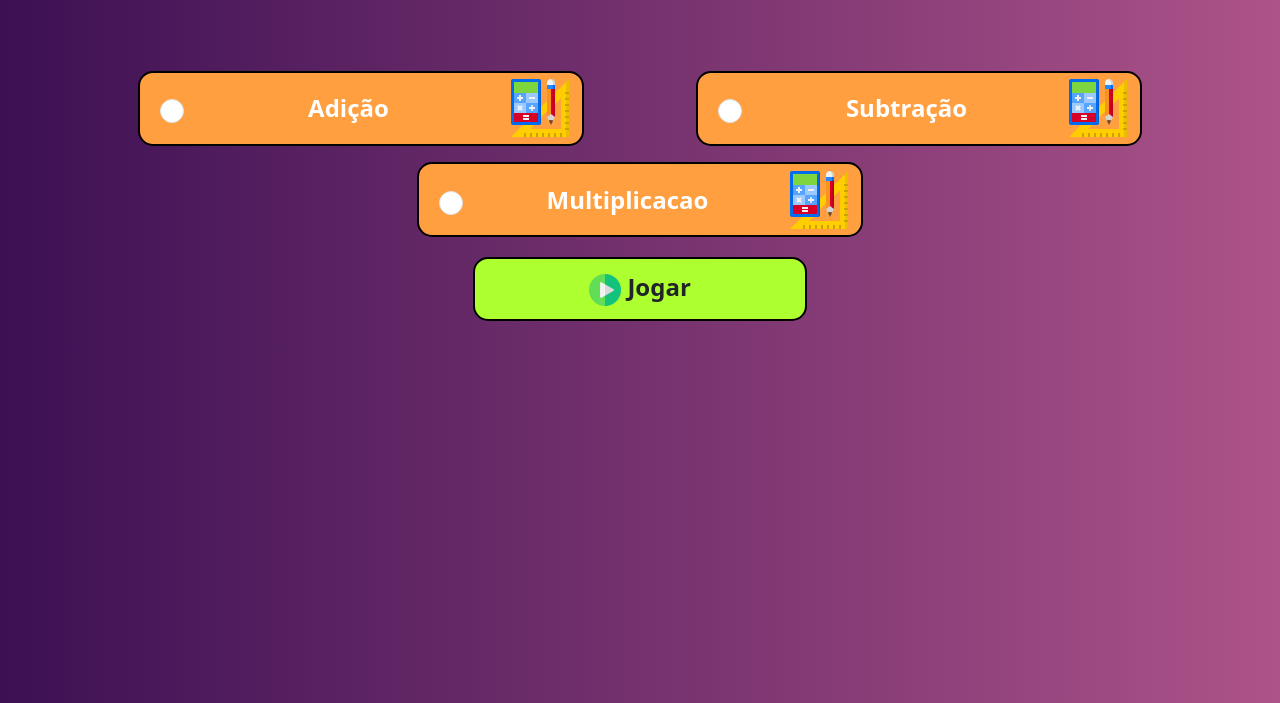
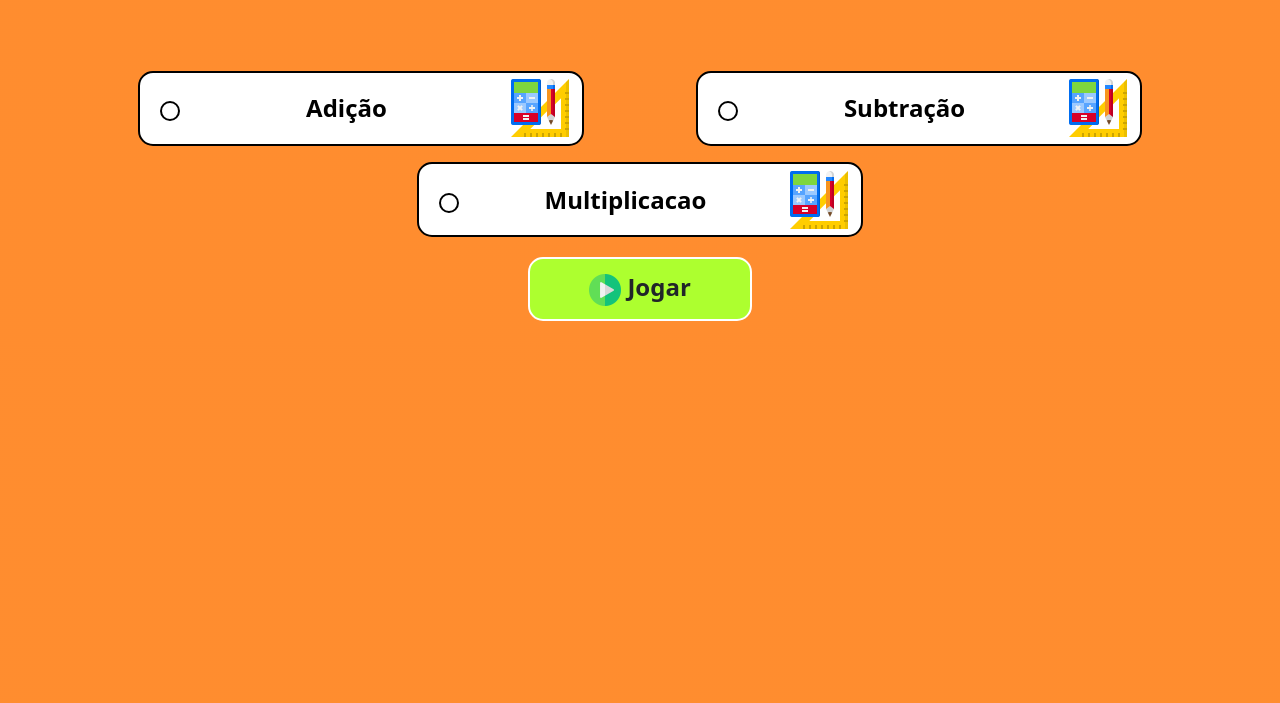
Before and after one commit to ferreirajoao-cps/TCC-2H3, a plain HTML site: page assets/html/materias.html in a window 1280 px wide. Shown: the part 97-800 px from the top of the page. Drawn offline with Linux system fonts and the light colour scheme.

Commit message:
Corzinha

```diff
--- a/assets/css/index.css
+++ b/assets/css/index.css
@@ -1,7 +1,7 @@
 body {
-    background: #ad5389;
-    background: -webkit-linear-gradient(to right, #3c1053, #ad5389);
-    background: linear-gradient(to right, #3c1053, #ad5389);
+    background: #000000d0;
+    /* background: -webkit-linear-gradient(to right, #3c1053, #ad5389); */
+    background: linear-gradient(to right, #ff7300d0, #ff7300d0);
 }
 
 #logo {
@@ -20,7 +20,7 @@ body {
 }
 
 .text-t {
-    color: black;
+    color: rgb(0, 0, 0);
     font-size: 2.5rem;
     display: inline;
     justify-content: center;
@@ -30,7 +30,7 @@ body {
     margin-bottom: 1.25rem;
     border-radius: 0.9375rem;
     font-weight: bold;
-    background-color: rgba(241, 241, 241, 0.5);
+    background-color: rgb(255, 255, 255);
     text-align: center;
 }
 
@@ -56,43 +56,44 @@ body {
     border-radius: 0.9375rem;
     font-weight: bold;
     font-size: 1.125rem;
-    background-color: rgba(241, 241, 241, 0.5);
+    background-color: rgb(255, 255, 255);
 }
 
+/* Botao de jogar */
 .btn {
-    cursor: crosshair;
-    color: #000;
+    color: #000000; /* texto botao */
     padding-top: 10px;
     margin-top: 0.9375rem;
     margin-bottom: 0.9375rem;
     font-size: 1.5rem;
     font-weight: bold;
-    background-color: greenyellow;
+    background-color: rgb(0, 221, 0);
     height: 64px;
-    width: 25%;
+    width: 09%;
     max-width: 450px;
     border-radius: 0.9375rem;
     transition: box-shadow 0.3s; /* Adiciona transição suave na sombra */
-    border: 0.125rem solid #000000; /* Adiciona a borda preta */
+    border: 0.125rem solid #ffffff; /* Adiciona a borda preta */
 }
-
+#btnplay {
+    background-color: rgb(0, 221, 0);
+}
 .playicon {
     height: 2rem;
     width: 2rem;
 }
 
+/* botao cor sobreposta */
 .btn:hover {
-    background-color: greenyellow;
+    background-color: rgb(38, 189, 0);
     border: 0.125rem solid #000000; /* Adiciona a borda preta */
-    cursor: crosshair;
-    color: #000;
+    color: #ffffff;
     box-shadow: 10px 10px 5px -7px rgba(0,0,0,0.75);
 -webkit-box-shadow: 10px 10px 5px -7px rgba(0,0,0,0.75);
 -moz-box-shadow: 10px 10px 5px -7px rgba(0,0,0,0.75);
 }
 
 * {
-    cursor: crosshair;
 }
 #nickinsert{
     color: black;
@@ -105,7 +106,7 @@ body {
     border-radius: 0.9375rem;
     font-weight: bold;
     font-size: 1.125rem;
-    background-color: rgba(241, 241, 241, 0.5);
+    background-color: rgb(255, 255, 255);
 }
 #nickinsert input{
     background-color: rgba(241, 241, 241, 0);
@@ -120,7 +121,7 @@ body {
     width: 2rem;
 }
 #btnpodium{
-    background-color: #FFCD56;
+    background-color: #fc2b2b;
 }
 @media screen and (max-width: 768px) {
     .btn{
--- a/assets/css/materias.css
+++ b/assets/css/materias.css
@@ -1,7 +1,7 @@
 body {
-    background: #ad5389;
-    background: -webkit-linear-gradient(to right, #3c1053, #ad5389);
-    background: linear-gradient(to right, #3c1053, #ad5389);
+    background: #000000d0;
+    /* background: -webkit-linear-gradient(to right, #3c1053, #ad5389); */
+    background: linear-gradient(to right, #ff7300d0, #ff7300d0);
     width: 100%;
     height: 100%;
 }
@@ -29,7 +29,7 @@ body {
     margin-bottom: 1.25rem;
     border-radius: 0.9375rem;
     font-weight: bold;
-    background-color: rgba(241, 241, 241, 0.5);
+    background-color: rgb(255, 255, 255);
 }
 
 .form-check-c,
@@ -47,7 +47,7 @@ body {
     height: 4.6875rem;
     border-radius: 0.9375rem;
     border: 0.125rem solid #000000; /* Adiciona a borda preta */
-    color: white;
+    color: rgb(0, 0, 0);
     font-size: 1.5rem;
     padding: 0.625rem;
     transition: box-shadow 0.3s; /* Adiciona transição suave na sombra */
@@ -75,7 +75,7 @@ body {
 }
 
 .form-check-m {
-    background-color: #FF9F40; /* Laranja */
+    background-color: #ffffff; /* Laranja */
     margin-top: 1.5%;
 }
 
@@ -97,6 +97,31 @@ body {
 .form-check-input {
     margin-left: 0.625rem;
 }
+
+input[type='radio'] {
+    appearance: none;
+    border: 2px solid rgb(0, 0, 0); /* Cor da borda */
+    width: 20px;
+    height: 20px;
+    border-radius: 50%;
+    outline: none;
+    cursor: pointer;
+    position: relative;
+  }
+
+  /* Estilo para a bolinha quando selecionada */
+  input[type='radio']:checked::before {
+    content: '';
+    display: block;
+    width: 12px;
+    height: 12px;
+    border-radius: 50%;
+    background-color: rgb(255, 255, 255); /* Cor da bolinha selecionada */
+    position: absolute;
+    top: 50%;
+    left: 50%;
+    transform: translate(-50%, -50%);
+  }
 
 .iconem {
     height: 4rem;
@@ -125,11 +150,11 @@ body {
     font-weight: bold;
     background-color: greenyellow;
     height: 64px;
-    width: 30%;
+    width: 20%;
     padding-top:10px;
     border-radius: 0.9375rem;
     transition: box-shadow 0.3s; /* Adiciona transição suave na sombra */
-    border: 0.125rem solid #000000; /* Adiciona a borda preta */
+    border: 0.125rem solid #ffffff; /* Adiciona a borda preta */
 }
 
 .playicon {
@@ -141,6 +166,7 @@ body {
     background-color: greenyellow;
     border: 0.125rem solid #000000; /* Adiciona a borda preta */
     cursor: crosshair;
+    color: white;
     box-shadow: 10px 10px 5px -7px rgba(0,0,0,0.75);
 -webkit-box-shadow: 10px 10px 5px -7px rgba(0,0,0,0.75);
 -moz-box-shadow: 10px 10px 5px -7px rgba(0,0,0,0.75);
@@ -156,6 +182,9 @@ body {
             display: block;
         }
     }
+.form-check-m{
+    font-size: 1rem;
+}
 
 .form-check-g{
     margin-top: 5px;
@@ -175,4 +204,7 @@ body {
 }
 .form-check-v{
     margin-left: 0px;
+}
+.btn{
+    width: 35%;
 }}
--- a/assets/html/materias.html
+++ b/assets/html/materias.html
@@ -6,7 +6,7 @@
         <link rel="stylesheet" href="../bootstrap/css/bootstrap.min.css">
         <link rel="stylesheet" href="../css/materias.css">
         <link rel="shortcut icon" href="../images/geral/logo.png" type="image/x-icon">
-        <title>Kinect - Quiz</title>
+        <title>MateMax</title>
     </head>
     <body>
         <div class="container">
```
Also changed, not shown: index.html (+2 -2 lines).
